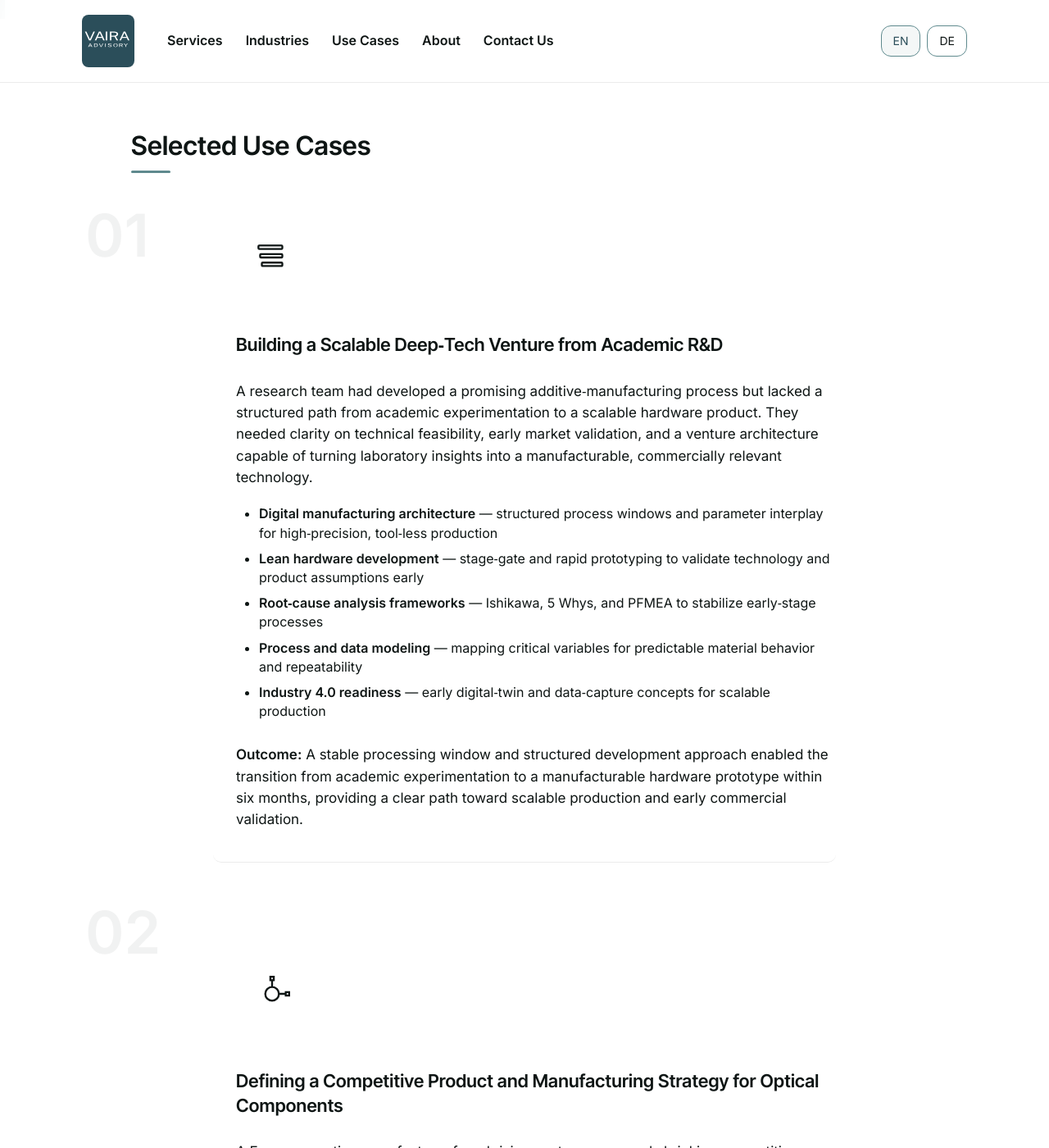
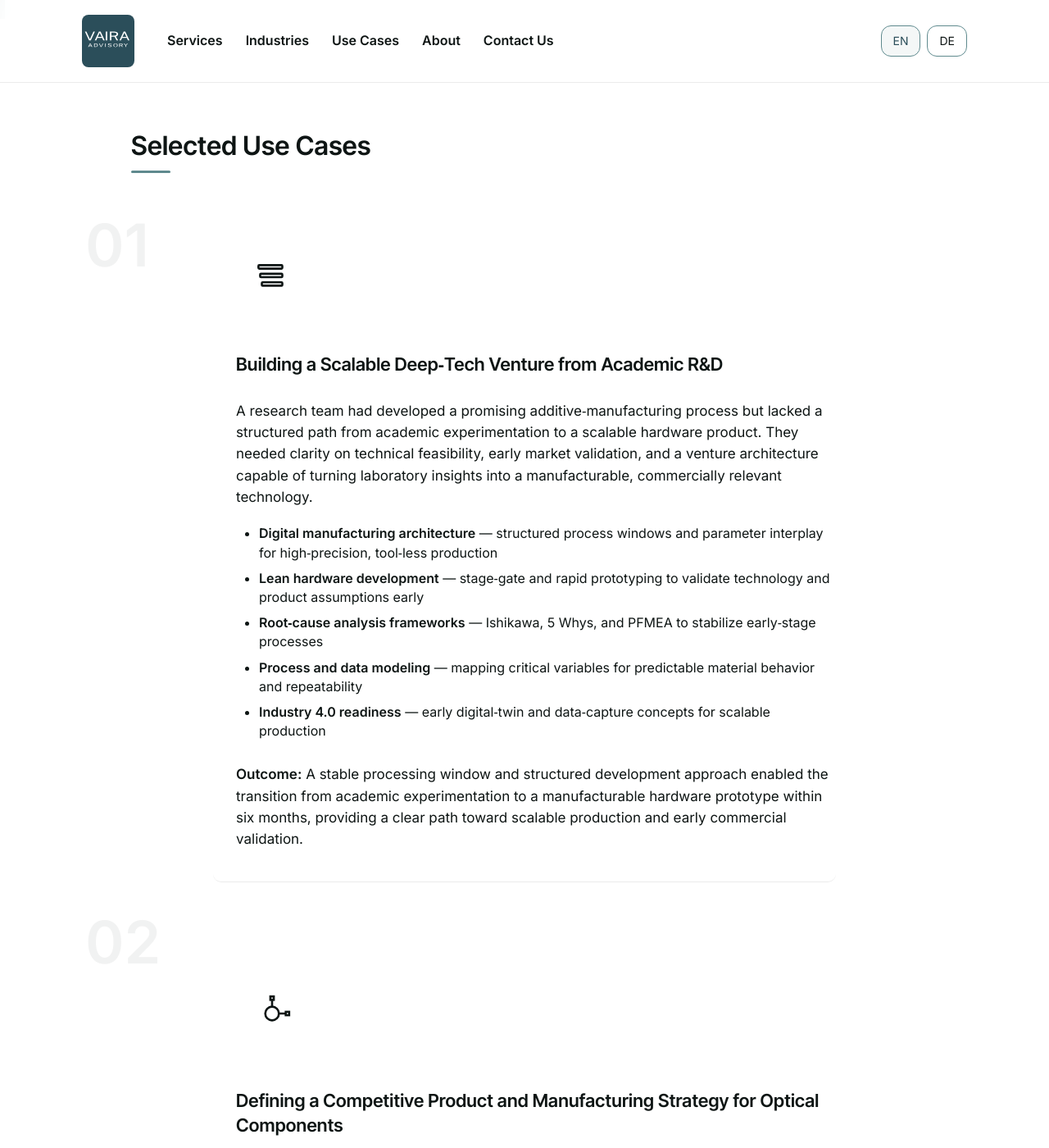
Before and after one commit to raphaelheeb/vaira-advisory, a Jekyll site: the page built from use-cases/index.html, in a window 1280 px wide and 1400 px high, scrolled down 928 px. Shown: the whole window at 82% size. Built offline with Jekyll 4.4.1, drawn with Linux system fonts in a browser that asks for light colours.

Commit message:
Update styles.css

```diff
--- a/assets/css/styles.css
+++ b/assets/css/styles.css
@@ -1261,30 +1261,36 @@
 }
 
 /* =========================================================
-   VAIRA USE-CASES PAGE — enhanced layout (Option 2 + A1-b)
+   VAIRA USE-CASES PAGE — FINAL CONSOLIDATED DESIGN SYSTEM
    ========================================================= */
 
-/* Hero behavior */
+/* ---------------------------------------------
+   HERO
+--------------------------------------------- */
 @media (min-width: 1100px) {
   .use-cases-page .hero-sub {
     white-space: nowrap !important;
   }
 }
 
-/* Section title spacing */
+/* ---------------------------------------------
+   SECTION TITLES
+--------------------------------------------- */
 .use-cases-page h2 {
   margin-bottom: 32px !important;
 }
 
 .use-cases-page .use-cases-selected h2 {
-  margin-bottom: 40px !important;
+  margin-bottom: 64px !important; /* increased spacing before first use case */
 }
 
-/* Accent-left section spacing */
 .use-cases-page .section--accent-left h2 {
   margin-bottom: 32px !important;
 }
 
+/* ---------------------------------------------
+   ACCENT-LEFT SECTION (How We Create Impact)
+--------------------------------------------- */
 .use-cases-page .section--accent-left .split {
   align-items: start;
 }
@@ -1293,7 +1299,6 @@
   margin-bottom: 12px;
 }
 
-/* Illustration sizing in accent-left section */
 .use-cases-page .section--accent-left .illustration-wrapper svg {
   width: 85%;
   height: auto;
@@ -1301,10 +1306,12 @@
 }
 
 /* =========================================================
-   USE CASE BLOCKS — NEW PREMIUM DESIGN
+   USE CASE BLOCKS — PREMIUM ENGINEERED DESIGN
    ========================================================= */
 
-/* Floating icon tile — larger, more visible */
+/* ---------------------------------------------
+   ICON TILE (large, centered, premium)
+--------------------------------------------- */
 .micro-illustration-tile {
   width: 88px;
   height: 88px;
@@ -1324,10 +1331,12 @@
 }
 
 .micro-illustration-tile svg * {
-  stroke-width: 2.25 !important;
+  stroke-width: 2.5 !important;
 }
 
-/* Use case block container */
+/* ---------------------------------------------
+   USE CASE BLOCK CONTAINER
+--------------------------------------------- */
 .usecase-block {
   border-left: 3px solid var(--accent-color);
   padding-left: 28px;
@@ -1343,7 +1352,9 @@
   box-shadow: 0 8px 24px rgba(0,0,0,0.18);
 }
 
-/* Header bar above each case */
+/* ---------------------------------------------
+   HEADER BAR
+--------------------------------------------- */
 .usecase-block::before {
   content: "";
   display: block;
@@ -1353,7 +1364,9 @@
   margin-bottom: 16px;
 }
 
-/* Case numbers (01–04) — left side */
+/* ---------------------------------------------
+   CASE NUMBERS (left side, architectural)
+--------------------------------------------- */
 .usecase-item {
   position: relative;
   margin-bottom: 48px;
@@ -1362,13 +1375,13 @@
 .usecase-item::before {
   content: attr(data-case);
   position: absolute;
-  top: 0;
-  left: -56px; /* clean offset left of spine */
+  top: -12px;
+  left: -56px;
   font-size: 72px;
   font-weight: 600;
   opacity: 0.05;
+  line-height: 1;
   pointer-events: none;
-  line-height: 1;
 }
 
 /* Divider between cases */
@@ -1378,7 +1391,9 @@
   margin-top: 48px;
 }
 
-/* Micro-labels */
+/* ---------------------------------------------
+   MICRO-LABELS
+--------------------------------------------- */
 .usecase-label,
 .usecase-outcome-label {
   display: block;
@@ -1389,7 +1404,9 @@
   margin-bottom: 4px;
 }
 
-/* Typography rhythm */
+/* ---------------------------------------------
+   TYPOGRAPHY RHYTHM
+--------------------------------------------- */
 .usecase-block h3 {
   margin-bottom: 12px;
 }
@@ -1398,7 +1415,9 @@
   margin-bottom: 14px;
 }
 
-/* Lists — improved indentation + spacing */
+/* ---------------------------------------------
+   LISTS — indentation, spacing, readability
+--------------------------------------------- */
 .usecase-block ul {
   margin: 16px 0 20px 0;
   padding-left: 28px;
@@ -1409,13 +1428,19 @@
   margin-bottom: 8px;
 }
 
-/* Optional: bold keywords */
 .usecase-block li strong {
   font-weight: 600;
   color: var(--text);
 }
 
-/* Engineering grid (fine 8px, top-right quadrant) */
+/* Fix spacing between paragraph and list */
+.use-cases-page .use-cases-selected .usecase-block p + ul {
+  margin-top: 20px !important;
+}
+
+/* ---------------------------------------------
+   ENGINEERING GRID (top-right quadrant)
+--------------------------------------------- */
 .usecase-block::after {
   content: "";
   position: absolute;
@@ -1431,12 +1456,9 @@
   pointer-events: none;
 }
 
-/* Fix spacing between paragraph and list */
-.use-cases-page .use-cases-selected .usecase-block p + ul {
-  margin-top: 20px !important;
-}
-
-/* Ensure independent alignment for title + illustration */
+/* ---------------------------------------------
+   SPLIT LAYOUT ALIGNMENT
+--------------------------------------------- */
 .split--usecases {
   align-items: start;
 }
```
